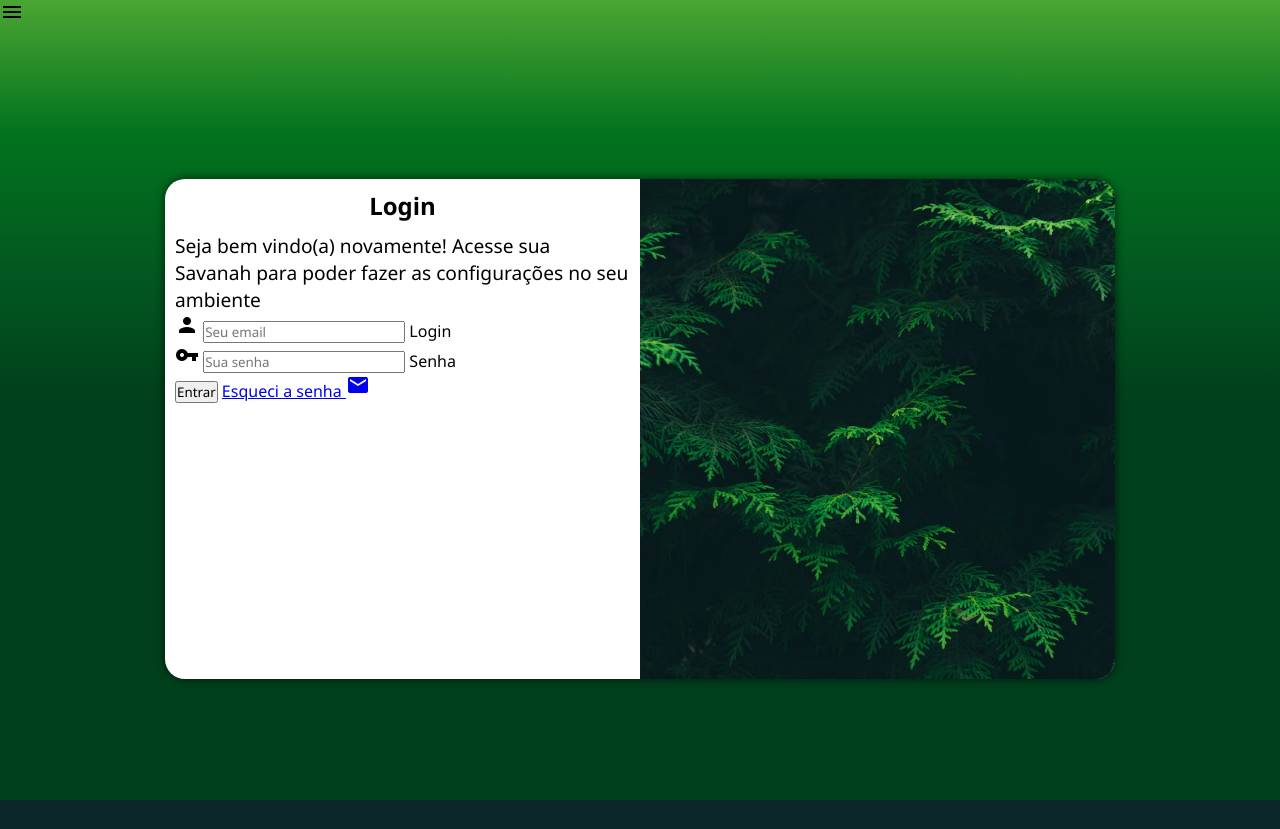
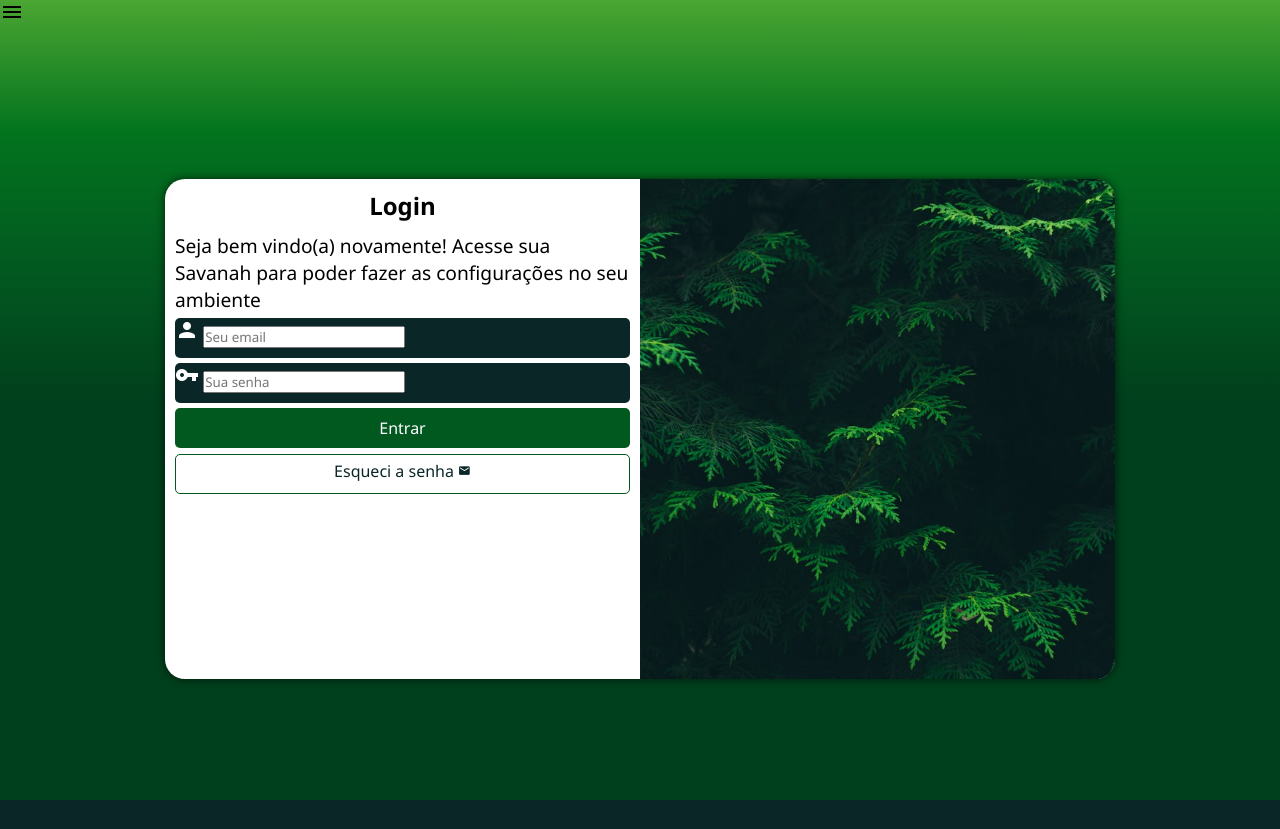
Before and after one commit to lzeunfa/Login-D-CeV, a plain HTML site: page index.html in a window 1280 px wide. Drawn offline with Linux system fonts and the light colour scheme.

Commit message:
formatações do form

```diff
--- a/estilos/style.css
+++ b/estilos/style.css
@@ -56,3 +56,56 @@ div#form > h1{
 div#form > p{
     font-size: 0.85em;
 }
+
+div.campo > label{
+    display: none;
+}
+
+form > div.campo{
+    background-color: #0A2626;
+    width: 100%;
+    display: block;
+    height: 40px;
+    border-radius:5px ;
+    margin: 5px 0px;
+    color: white;
+}
+
+form > input[type=submit]{
+    display: block;
+    font-size: 1em;
+    width: 100%;
+    height: 40px;
+    background-color: #025920;
+    color: white;
+    border: none;
+    border-radius: 5px;
+}
+
+form > input[type=submit]:hover{
+    background-color: #01401C;
+    cursor: pointer;
+}
+
+form > a.botao{
+    display: block;
+    text-align: center;
+    font-size: 1em;
+    padding-top: 5px ;
+    margin-top: 6px;
+    width: 100%;
+    height: 40px;
+    color: #0A2626;
+    background-color: white;
+    border: 1px solid #025920;
+    border-radius: 5px;
+    text-decoration: none;
+}
+
+form > a.botao:hover{
+    background-color: #025920;
+}
+
+form > a.botao > i{
+    font-size: 0.8em;
+}
--- a/index.html
+++ b/index.html
@@ -34,7 +34,7 @@
                     </div>
 
                     <input type="submit" value="Entrar">
-                    <a href="esqueci.html">Esqueci a senha <i class="material-icons">mail</i></a>
+                    <a class="botao" href="esqueci.html">Esqueci a senha <i class="material-icons">mail</i></a>
                 </form>
             </div>
         </section>
```
